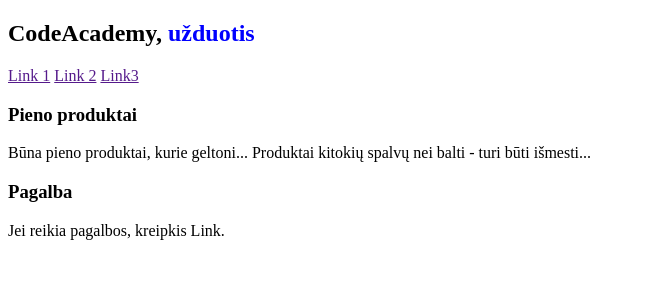
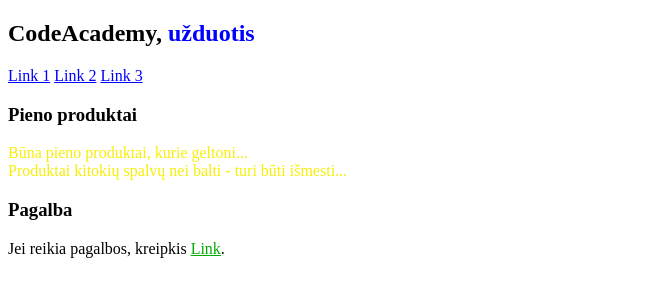
Before and after one commit to RenataValunaite/2_CSS_Lesson-3, a plain HTML site: page index.html in a window 1280 px wide. Shown: the whole page, without its empty margins (0-645 px from the left). Drawn offline with Linux system fonts and the light colour scheme.

Commit message:
Galutinis

```diff
--- a/index.html
+++ b/index.html
@@ -5,20 +5,27 @@
     <meta http-equiv="X-UA-Compatible" content="IE=edge" />
     <meta name="viewport" content="width=device-width, initial-scale=1.0" />
     <title>Document</title>
-    <link rel="stylesheet" href="styles.css" />
+    <link rel="stylesheet" href="style.css" />
   </head>
   <body>
     <h2>
       CodeAcademy,
-      <a style="color: blue">užduotis</a>
+      <span style="color: blue">užduotis</span>
     </h2>
-    <a href="">Link 1</a>
-    <a href="">Link 2</a>
-    <a href="">Link3</a>
+    <p>
+      <a href="" style="color: blue">Link 1</a>
+      <a href="" style="color: blue">Link 2</a>
+      <a href="" style="color: blue">Link 3</a>
+    </p>
     <h3>Pieno produktai</h3>
-    <p2>Būna pieno produktai, kurie geltoni...</p2>
-    <p2>Produktai kitokių spalvų nei balti - turi būti išmesti...</p2>
+    <p class="yellow">
+      Būna pieno produktai, kurie geltoni...<br />
+      Produktai kitokių spalvų nei balti - turi būti išmesti...
+    </p>
     <h3>Pagalba</h3>
-    <p3>Jei reikia pagalbos, kreipkis Link.</p3>
+    <p>
+      Jei reikia pagalbos, kreipkis
+      <a href="" style="color: rgb(4, 169, 4)">Link</a>.
+    </p>
   </body>
 </html>
--- /dev/null
+++ b/style.css
@@ -0,0 +1,3 @@
+p.yellow {
+  color: rgb(247, 239, 8);
+}
```
